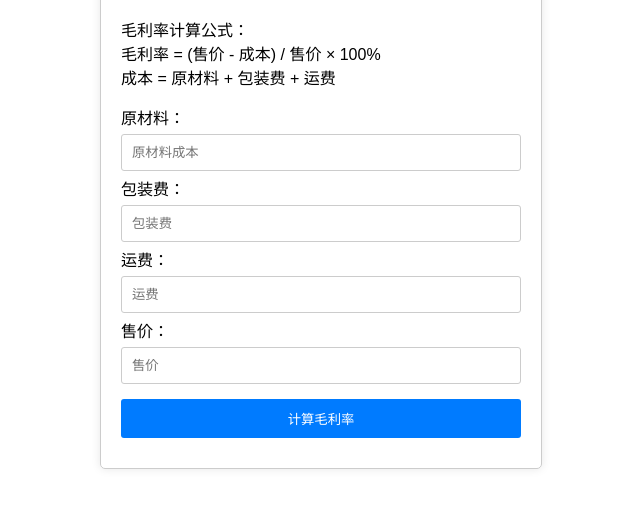
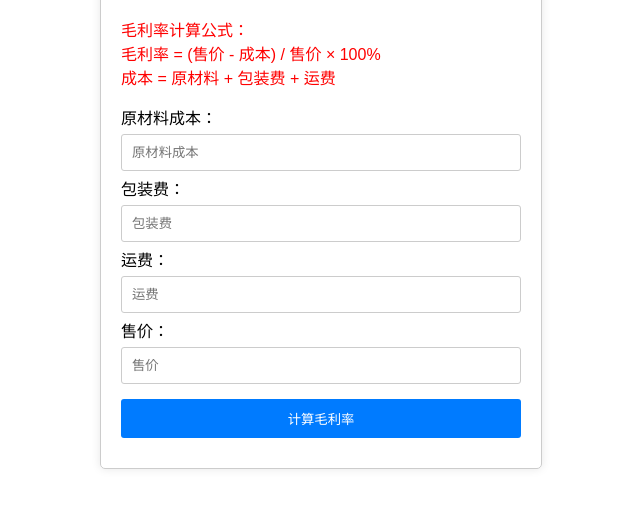
Before and after one commit to lixian-wtu/lixian-wtu.github.io, a plain HTML site: page index.html in a window 1280 px wide. Shown: the part 129-636 px from the top of the page, without its empty margins (319-959 px from the left). Drawn offline with Linux system fonts and the light colour scheme.

Commit message:
Update index.html

```diff
--- a/index.html
+++ b/index.html
@@ -41,17 +41,19 @@
         font-size: 18px;
         font-weight: bold;
     }
+    .formula {
+        color: red;
+    }
 </style>
 </head>
 <body>
 
 <div class="container">
     <h2>毛利率计算器</h2>
-    <!-- 毛利率=(售价-成本)/售价×100%，成本=原材料+包装费+运费 -->
-    <p>毛利率计算公式：<br>
+    <p class="formula">毛利率计算公式：<br>
     毛利率 = (售价 - 成本) / 售价 × 100%<br>
     成本 = 原材料 + 包装费 + 运费</p>
-    <label for="material">原材料：</label>
+    <label for="material">原材料成本：</label>
     <input type="number" id="material" placeholder="原材料成本"><br>
     <label for="packaging">包装费：</label>
     <input type="number" id="packaging" placeholder="包装费"><br>
```
